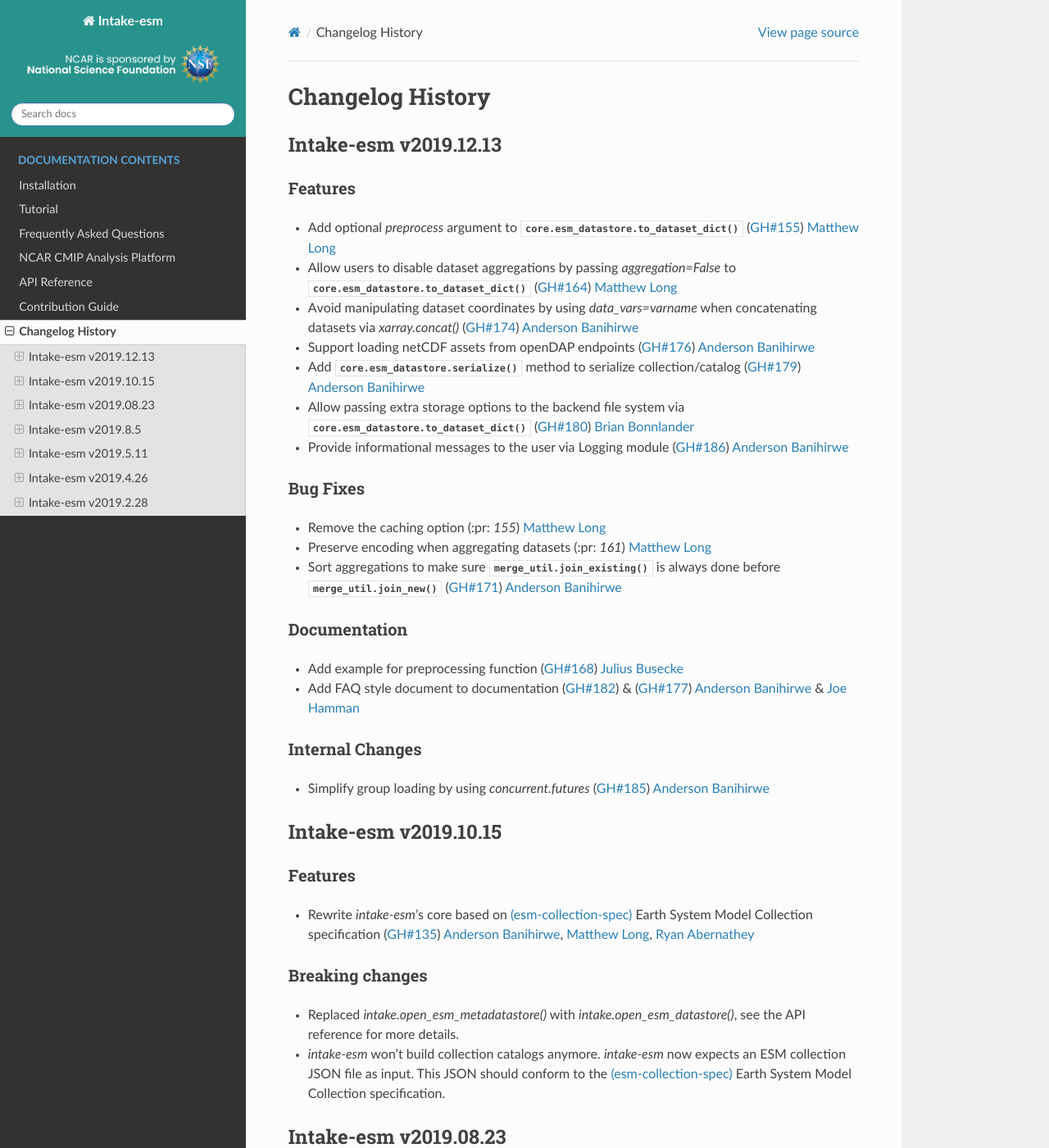
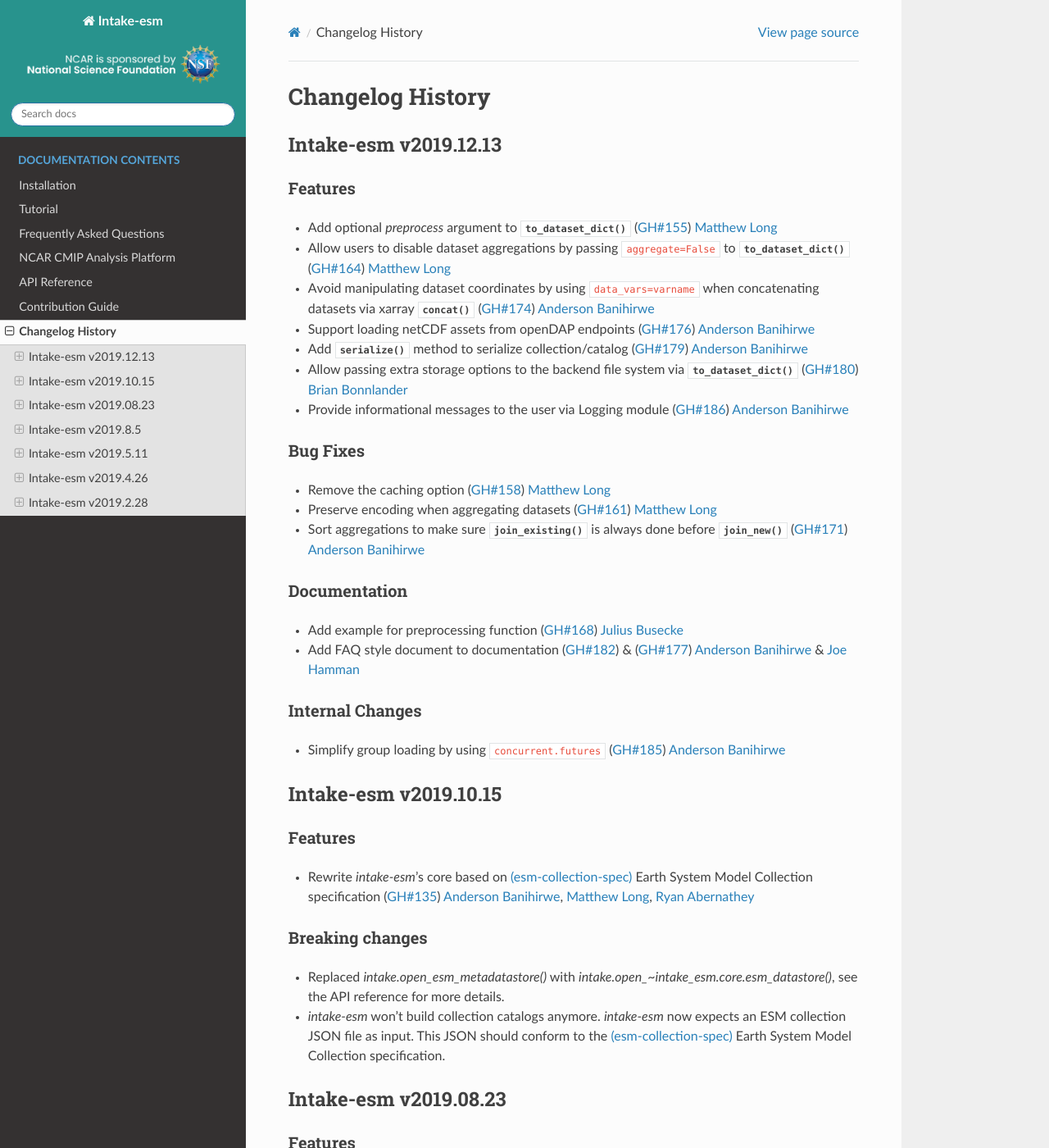
Before and after one commit to intake/intake-esm, a Sphinx documentation site: the page built from docs/source/changelog.rst, in a window 1280 px wide and 1400 px high. Shown: the whole window at 82% size. Built offline with Sphinx 7.4.7 and the Read the Docs theme 2.0.0, drawn with Linux system fonts in a browser that asks for light colours; the version number could not be read and is left out.

Commit message:
Fix typos and sphinx references

```diff
--- a/CHANGELOG.rst
+++ b/CHANGELOG.rst
@@ -9,28 +9,30 @@ Intake-esm v2019.12.13
 Features
 --------
 
-- Add optional `preprocess` argument to :py:meth:`core.esm_datastore.to_dataset_dict`
+- Add optional `preprocess` argument to :py:meth:`~intake_esm.core.esm_datastore.to_dataset_dict`
   (:pr:`155`) `Matthew Long`_
-- Allow users to disable dataset aggregations by passing `aggregation=False`
-  to :py:meth:`core.esm_datastore.to_dataset_dict` (:pr:`164`) `Matthew Long`_
-- Avoid manipulating dataset coordinates by using `data_vars=varname`
-  when concatenating datasets via `xarray.concat()` (:pr:`174`) `Anderson Banihirwe`_
+- Allow users to disable dataset aggregations by passing ``aggregate=False``
+  to :py:meth:`~intake_esm.core.esm_datastore.to_dataset_dict` (:pr:`164`) `Matthew Long`_
+- Avoid manipulating dataset coordinates by using ``data_vars=varname``
+  when concatenating datasets via xarray :py:func:`~xarray.concat()`
+  (:pr:`174`) `Anderson Banihirwe`_
 - Support loading netCDF assets from openDAP endpoints
   (:pr:`176`) `Anderson Banihirwe`_
-- Add :py:meth:`core.esm_datastore.serialize` method to serialize collection/catalog
+- Add :py:meth:`~intake_esm.core.esm_datastore.serialize` method to serialize collection/catalog
   (:pr:`179`) `Anderson Banihirwe`_
 - Allow passing extra storage options to the backend file system via
-  :py:meth:`core.esm_datastore.to_dataset_dict` (:pr:`180`) `Brian Bonnlander`_
+  :py:meth:`~intake_esm.core.esm_datastore.to_dataset_dict` (:pr:`180`) `Brian Bonnlander`_
 - Provide informational messages to the user via Logging module
   (:pr:`186`) `Anderson Banihirwe`_
 
 Bug Fixes
 ---------
 
-- Remove the caching option (:pr: `155`) `Matthew Long`_
-- Preserve encoding when aggregating datasets (:pr: `161`) `Matthew Long`_
-- Sort aggregations to make sure :py:meth:`merge_util.join_existing` is always done before
-  :py:meth:`merge_util.join_new` (:pr:`171`) `Anderson Banihirwe`_
+- Remove the caching option (:pr:`158`) `Matthew Long`_
+- Preserve encoding when aggregating datasets (:pr:`161`) `Matthew Long`_
+- Sort aggregations to make sure :py:func:`~intake_esm.merge_util.join_existing`
+  is always done before :py:func:`~intake_esm.merge_util.join_new`
+  (:pr:`171`) `Anderson Banihirwe`_
 
 Documentation
 -------------
@@ -42,7 +44,7 @@ Documentation
 Internal Changes
 ----------------
 
-- Simplify group loading by using `concurrent.futures` (:pr:`185`) `Anderson Banihirwe`_
+- Simplify group loading by using ``concurrent.futures`` (:pr:`185`) `Anderson Banihirwe`_
 
 
 
@@ -62,7 +64,7 @@ Features
 Breaking changes
 ----------------
 
-- Replaced `intake.open_esm_metadatastore()` with `intake.open_esm_datastore()`, see the API reference for more details.
+- Replaced `intake.open_esm_metadatastore()` with `intake.open_~intake_esm.core.esm_datastore()`, see the API reference for more details.
 - `intake-esm` won't build collection catalogs anymore. `intake-esm` now expects an ESM collection JSON file
   as input. This JSON should conform to the `(esm-collection-spec)`_ Earth System Model Collection specification.
 
--- a/docs/source/conf.py
+++ b/docs/source/conf.py
@@ -303,7 +303,7 @@ texinfo_documents = [
 
 # If true, do not generate a @detailmenu in the "Top" node's menu.
 # texinfo_no_detailmenu = False
-ipython_execlines = ['import intake', 'import intake_esm']
+ipython_execlines = ['import intake', 'import intake_esm', 'import xarray']
 
 
 intersphinx_mapping = {
```
